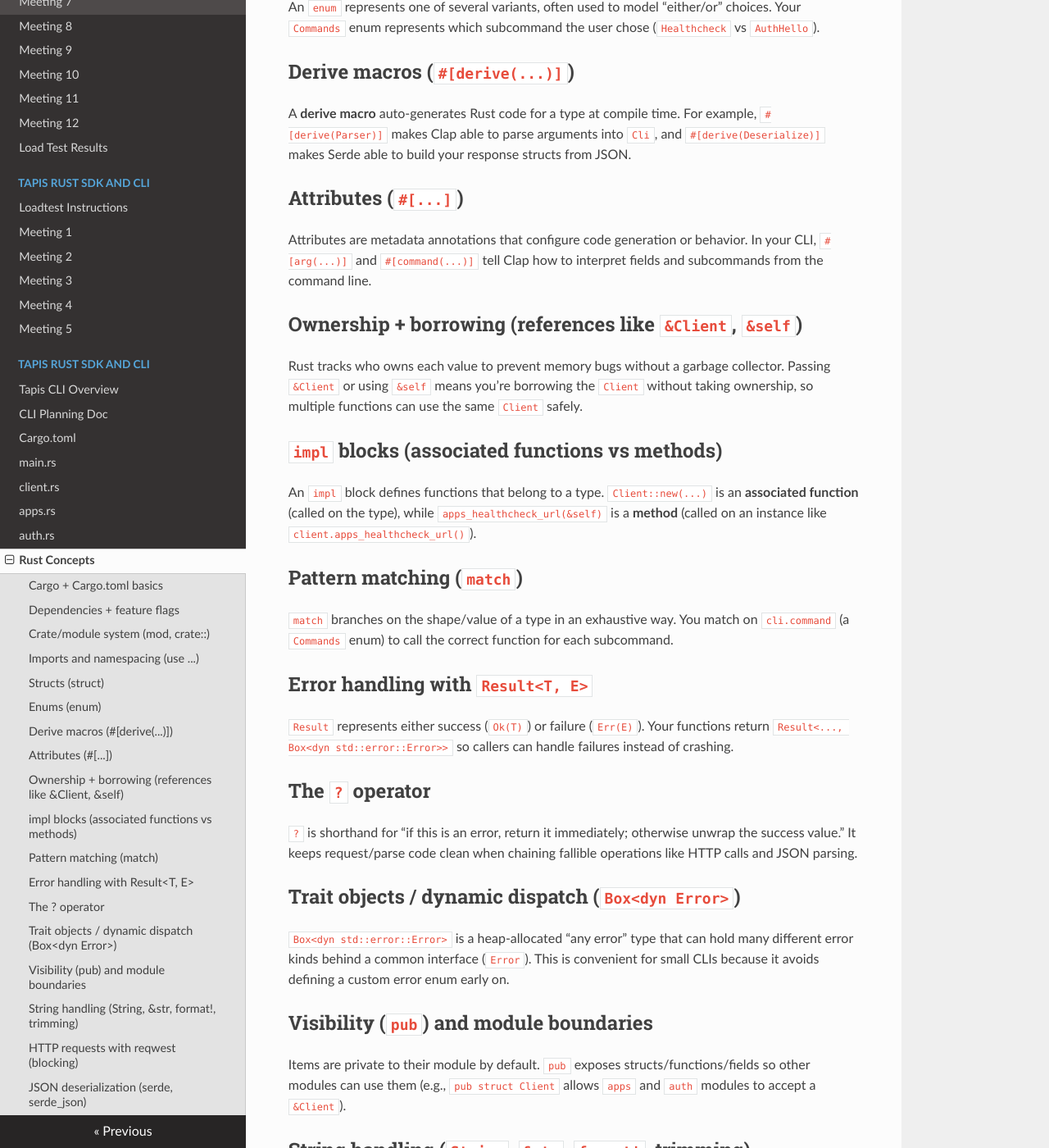
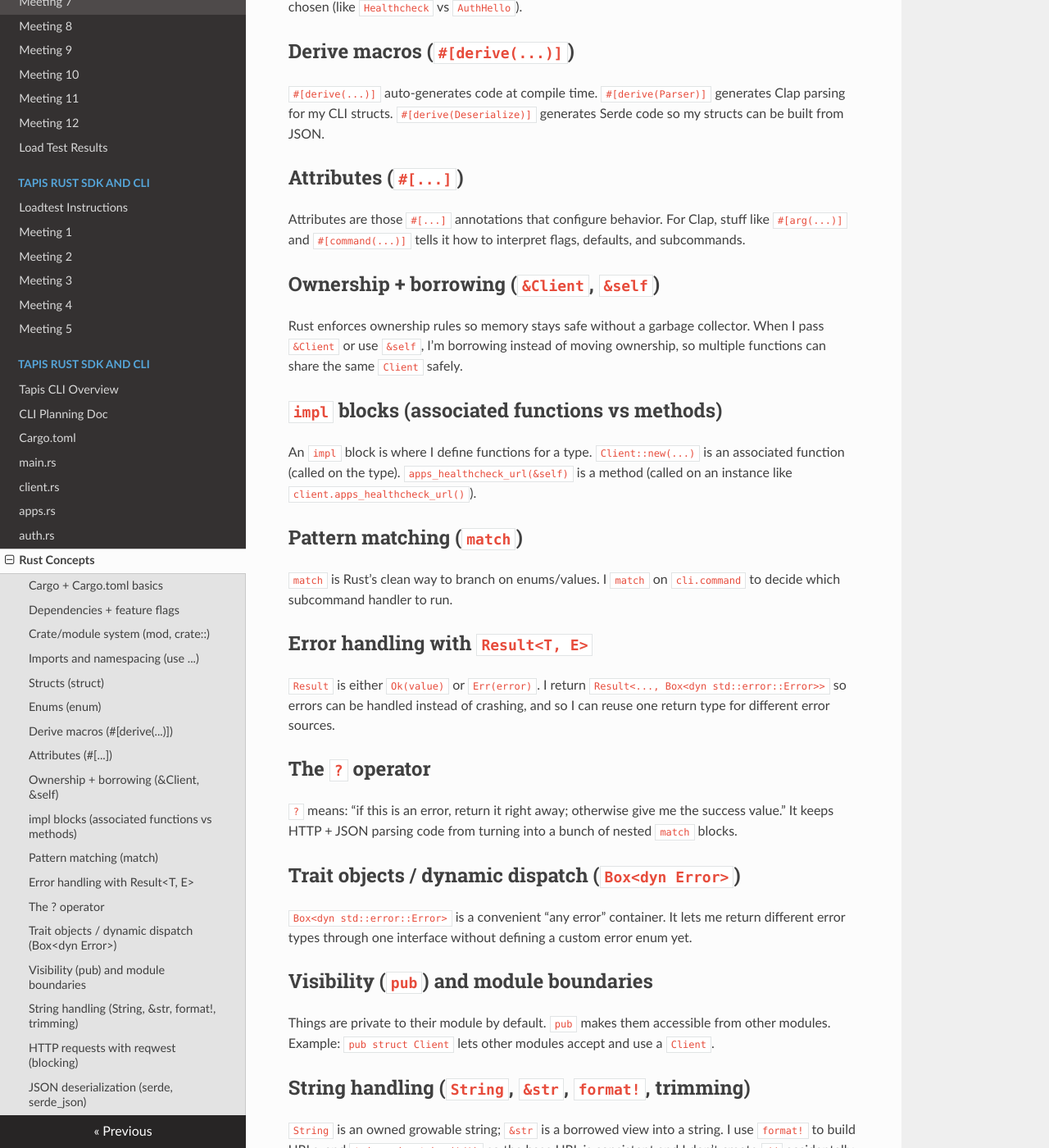
Before and after one commit to tyler0852/tylers-tacc-research, an MkDocs documentation site: the page built from docs/tapis/rust-concepts.md, in a window 1280 px wide and 1400 px high, scrolled down 1040 px. Shown: the whole window at 82% size. Built offline with MkDocs 1.6.1, drawn with Linux system fonts in a browser that asks for light colours; nearby versions of some CDN libraries; some of the changed text lies outside the part shown.

Commit message:
updated documentation

```diff
--- a/docs/tapis/rust-concepts.md
+++ b/docs/tapis/rust-concepts.md
@@ -1,93 +1,75 @@
 # Rust Concepts Used in This CLI
 
-This document briefly defines the Rust concepts used in the `tapis_cli` codebase so far
-
+Quick definitions of the Rust stuff that shows up in `tapis_cli` so far.
 
 ## Cargo + `Cargo.toml` basics
 
-Cargo is Rust’s build system and dependency manager. `Cargo.toml` declares your package metadata (name/version/edition) and the external crates (like `clap`, `reqwest`, `serde`) your project depends on, including optional **features** that enable extra functionality.
-
+Cargo is the tool that builds/runs Rust projects and manages dependencies. `Cargo.toml` is where I define the package info (name/version/edition) and list crates I depend on (like `clap`, `reqwest`, `serde`), including any feature flags I turn on.
 
 ## Dependencies + feature flags
 
-A crate’s **features** are compile-time toggles that turn on extra APIs. For example, `clap`’s `derive` feature enables `#[derive(Parser)]`, and `reqwest`’s `blocking` + `rustls-tls` features enable synchronous HTTP calls using Rustls for TLS.
-
+A crate can expose “features” which are compile-time switches for extra functionality. Example: `clap` with `derive` lets me use `#[derive(Parser)]`. `reqwest` with `blocking` + `rustls-tls` lets me do synchronous HTTP requests with Rustls handling TLS.
 
 ## Crate/module system (`mod`, `crate::`)
 
-A Rust **crate** is the compiled unit for your project. `mod client; mod apps; mod auth;` declares modules so code can be split across files, and `crate::...` refers to items starting from the crate root.
-
+A “crate” is basically the whole compiled project. `mod client; mod apps; mod auth;` splits my code into separate files/modules. `crate::...` is how I refer to things starting from the crate root (basically the top of the project).
 
 ## Imports and namespacing (`use ...`)
 
-`use` brings names (types, functions, traits) into scope so you don’t have to write full paths. For example `use clap::{Parser, Subcommand};` lets you write `Cli::parse()` and `#[derive(Subcommand)]` without prefixing with `clap::`.
-
+`use` pulls names into scope so I don’t have to write long paths. Example: `use clap::{Parser, Subcommand};` means I can write `Cli::parse()` and `#[derive(Subcommand)]` without prefixing everything with `clap::`.
 
 ## Structs (`struct`)
 
-A `struct` groups related fields into a single type. You use structs for your parsed CLI arguments (`Cli`), reusable configuration (`Client`), and JSON response shapes (`HealthcheckResponse`, `AuthHelloResponse`).
-
+A `struct` is a “bundle of fields” that forms a type. I use structs for parsed CLI args (`Cli`), shared config (`Client`), and JSON response shapes (like `HealthcheckResponse`, `AuthHelloResponse`).
 
 ## Enums (`enum`)
 
-An `enum` represents one of several variants, often used to model “either/or” choices. Your `Commands` enum represents which subcommand the user chose (`Healthcheck` vs `AuthHello`).
-
+An `enum` is “one of several options.” In my CLI, `Commands` represents which subcommand was chosen (like `Healthcheck` vs `AuthHello`).
 
 ## Derive macros (`#[derive(...)]`)
 
-A **derive macro** auto-generates Rust code for a type at compile time. For example, `#[derive(Parser)]` makes Clap able to parse arguments into `Cli`, and `#[derive(Deserialize)]` makes Serde able to build your response structs from JSON.
-
+`#[derive(...)]` auto-generates code at compile time. `#[derive(Parser)]` generates Clap parsing for my CLI structs. `#[derive(Deserialize)]` generates Serde code so my structs can be built from JSON.
 
 ## Attributes (`#[...]`)
 
-Attributes are metadata annotations that configure code generation or behavior. In your CLI, `#[arg(...)]` and `#[command(...)]` tell Clap how to interpret fields and subcommands from the command line.
+Attributes are those `#[...]` annotations that configure behavior. For Clap, stuff like `#[arg(...)]` and `#[command(...)]` tells it how to interpret flags, defaults, and subcommands.
 
+## Ownership + borrowing (`&Client`, `&self`)
 
-## Ownership + borrowing (references like `&Client`, `&self`)
-
-Rust tracks who owns each value to prevent memory bugs without a garbage collector. Passing `&Client` or using `&self` means you’re borrowing the `Client` without taking ownership, so multiple functions can use the same `Client` safely.
-
+Rust enforces ownership rules so memory stays safe without a garbage collector. When I pass `&Client` or use `&self`, I’m borrowing instead of moving ownership, so multiple functions can share the same `Client` safely.
 
 ## `impl` blocks (associated functions vs methods)
 
-An `impl` block defines functions that belong to a type. `Client::new(...)` is an **associated function** (called on the type), while `apps_healthcheck_url(&self)` is a **method** (called on an instance like `client.apps_healthcheck_url()`).
-
+An `impl` block is where I define functions for a type. `Client::new(...)` is an associated function (called on the type). `apps_healthcheck_url(&self)` is a method (called on an instance like `client.apps_healthcheck_url()`).
 
 ## Pattern matching (`match`)
 
-`match` branches on the shape/value of a type in an exhaustive way. You match on `cli.command` (a `Commands` enum) to call the correct function for each subcommand.
-
+`match` is Rust’s clean way to branch on enums/values. I `match` on `cli.command` to decide which subcommand handler to run.
 
 ## Error handling with `Result<T, E>`
 
-`Result` represents either success (`Ok(T)`) or failure (`Err(E)`). Your functions return `Result<..., Box<dyn std::error::Error>>` so callers can handle failures instead of crashing.
-
+`Result` is either `Ok(value)` or `Err(error)`. I return `Result<..., Box<dyn std::error::Error>>` so errors can be handled instead of crashing, and so I can reuse one return type for different error sources.
 
 ## The `?` operator
 
-`?` is shorthand for “if this is an error, return it immediately; otherwise unwrap the success value.” It keeps request/parse code clean when chaining fallible operations like HTTP calls and JSON parsing.
-
+`?` means: “if this is an error, return it right away; otherwise give me the success value.” It keeps HTTP + JSON parsing code from turning into a bunch of nested `match` blocks.
 
 ## Trait objects / dynamic dispatch (`Box<dyn Error>`)
 
-`Box<dyn std::error::Error>` is a heap-allocated “any error” type that can hold many different error kinds behind a common interface (`Error`). This is convenient for small CLIs because it avoids defining a custom error enum early on.
-
+`Box<dyn std::error::Error>` is a convenient “any error” container. It lets me return different error types through one interface without defining a custom error enum yet.
 
 ## Visibility (`pub`) and module boundaries
 
-Items are private to their module by default. `pub` exposes structs/functions/fields so other modules can use them (e.g., `pub struct Client` allows `apps` and `auth` modules to accept a `&Client`).
-
+Things are private to their module by default. `pub` makes them accessible from other modules. Example: `pub struct Client` lets other modules accept and use a `Client`.
 
 ## String handling (`String`, `&str`, `format!`, trimming)
 
-`String` is an owned, growable string type, while `&str` is a borrowed string slice. You use `format!` to build URLs and `trim_end_matches('/')` to normalize the base URL so you don’t end up with double slashes.
-
+`String` is an owned growable string; `&str` is a borrowed view into a string. I use `format!` to build URLs, and `trim_end_matches('/')` so the base URL is consistent and I don’t create `//` accidentally.
 
 ## HTTP requests with `reqwest` (blocking)
 
-`reqwest` is an HTTP client library for Rust. Using `reqwest::blocking::get(...)` performs a synchronous request, then you read the body with `resp.text()?` to get the response as a `String`.
-
+`reqwest` is the HTTP client crate. Using `reqwest::blocking::get(...)` makes a synchronous request, and `resp.text()?` reads the response body into a `String`.
 
 ## JSON deserialization (`serde`, `serde_json`)
 
-Serde is Rust’s framework for converting between Rust types and structured data formats. `serde_json::from_str` parses JSON text into your typed response structs, using `#[derive(Deserialize)]` and matching JSON keys to struct field names.
+Serde handles converting between Rust types and data formats. `serde_json::from_str` takes JSON text and builds my response structs, using `#[derive(Deserialize)]` and matching JSON keys to struct fields.
```
Also changed, not shown: docs/tapis/cli-planning.md (+8 -0 lines), docs/tapis/meeting-5.md (+1 -0 lines).
